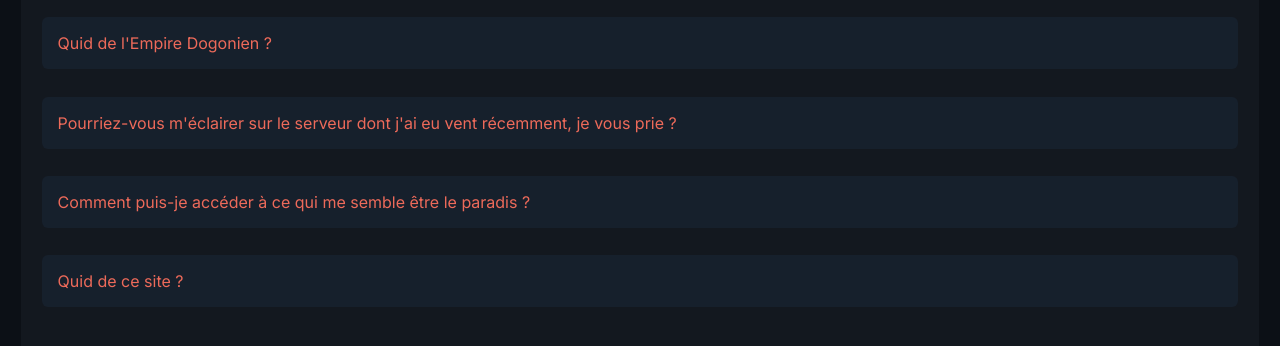
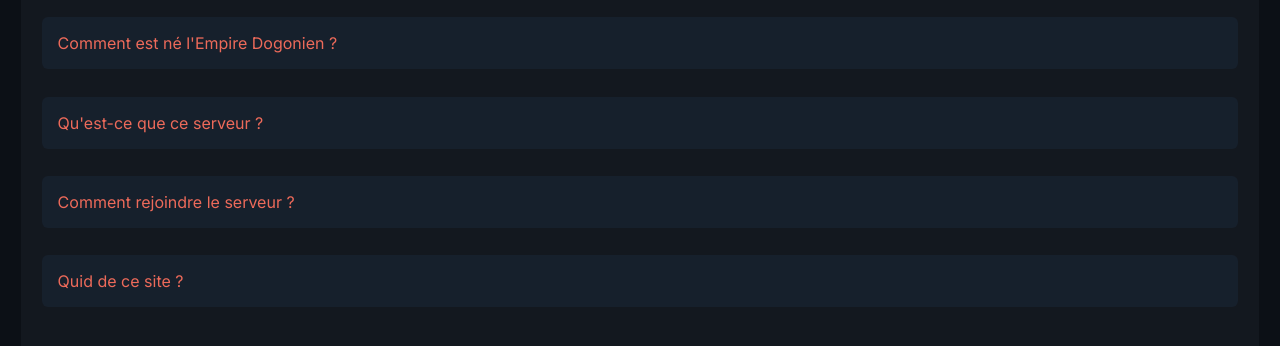
Before and after one commit to AulysV/Imperium-Dogonian, a plain HTML site: page faq.html in a window 1280 px wide. Shown: the part 184-530 px from the top of the page. Drawn offline with nearby package versions, Linux system fonts and the light colour scheme.

Commit message:
Change faq

```diff
--- a/faq.html
+++ b/faq.html
@@ -47,7 +47,7 @@
             <h1>Frequentely Asked Questions</h1>
 
             <div class="faq">
-                <div class="acc">Quid de l'Empire Dogonien ?</div>
+                <div class="acc">Comment est né l'Empire Dogonien ?</div>
                 <div class="boxx">
                     <p>
                         Tout a commencé peu après la création du serveur Discord de la 1G1, en octobre 2021. <br> Aymane
@@ -57,32 +57,23 @@
                         Telle est née la Légende qu'est l'Empereur Dogoni. <br>
                 </div>
 
-                <div class="acc">Pourriez-vous m'éclairer sur le serveur dont j'ai eu vent récemment, je vous prie ?
-                </div>
+                <div class="acc">Qu'est-ce que ce serveur ?</div>
 
                 <div class="boxx">
                     <p>
-                        C'est un serveur Discord, objectivement et subjectivement le meilleur de tous, rassemblant les
-                        TG1 et
-                        les
-                        TG2. <br>
+                        C'est un serveur Discord rassemblant les TG1 et les TG2. <br>
                         C'est un espace pour discuter de tout et n'importe quoi, avec des espaces dédiés au travail, des
-                        salons
-                        vocaux pour faire des appels de groupe (révisions/question) <br>
+                        salons vocaux pour faire des appels de groupe (révisions/question) <br>
                         Il y a également des espaces pour les jeux (Minecraft, Valorant, ...), des salons pour chaque
-                        projet,
-                        des
-                        informations de dernières minutes, un système de crédit social, des outils mathématiques et bien
-                        plus....
-                        <br>
-                        Mais SURTOUT, la présence du Grand Empereur Dogoni.
+                        devoirs de groupe, des informations de dernières minutes (et un système de crédit social)
                     </p>
                 </div>
 
-                <div class="acc">Comment puis-je accéder à ce qui me semble être le paradis ?</div>
+                <div class="acc">Comment rejoindre le serveur ?</div>
                 <div class="boxx">
                     <p>
-                        Il suffit de cliquer sur le boutoun "Rejoindre l'Empire" en haut à droite. <br>
+                        Il suffit de cliquer sur le boutoun "Rejoindre l'Empire" en haut à droite, et se connecter avec
+                        son compte Discord, ou en créer un. <br>
                     </p>
                 </div>
 
```
